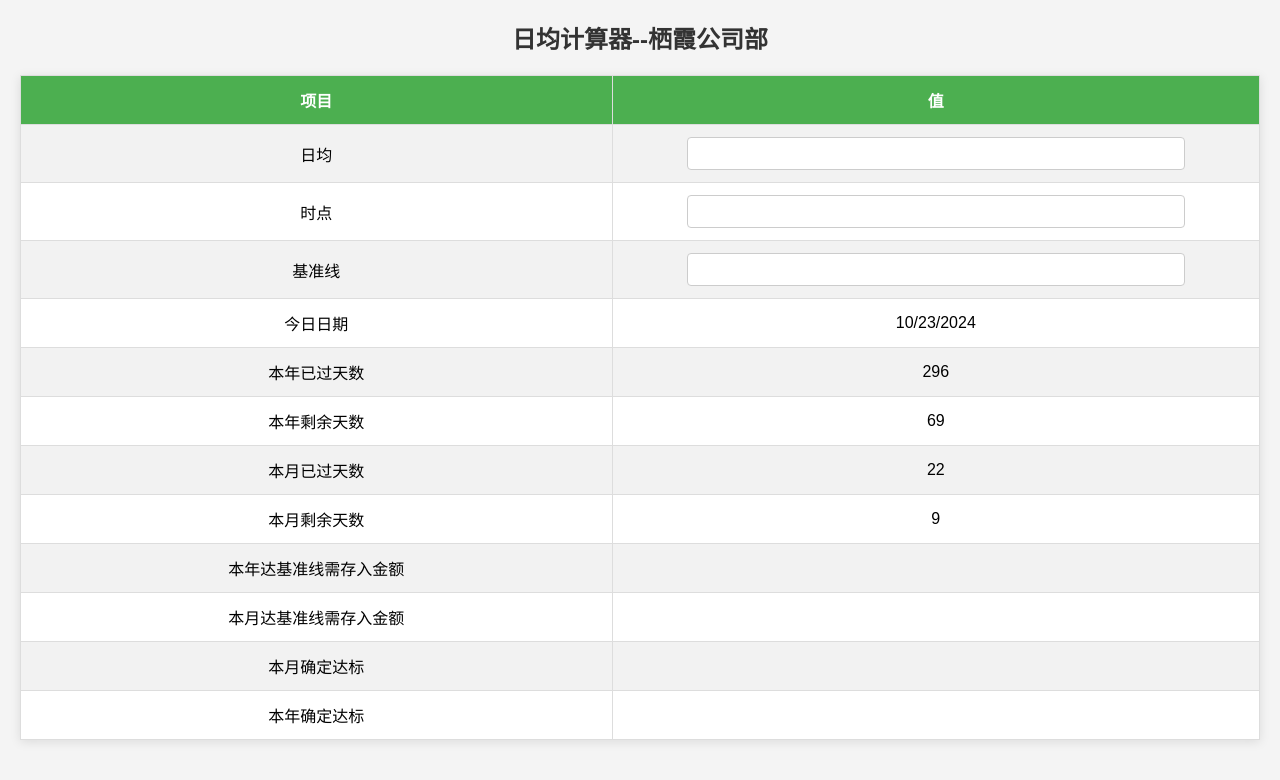
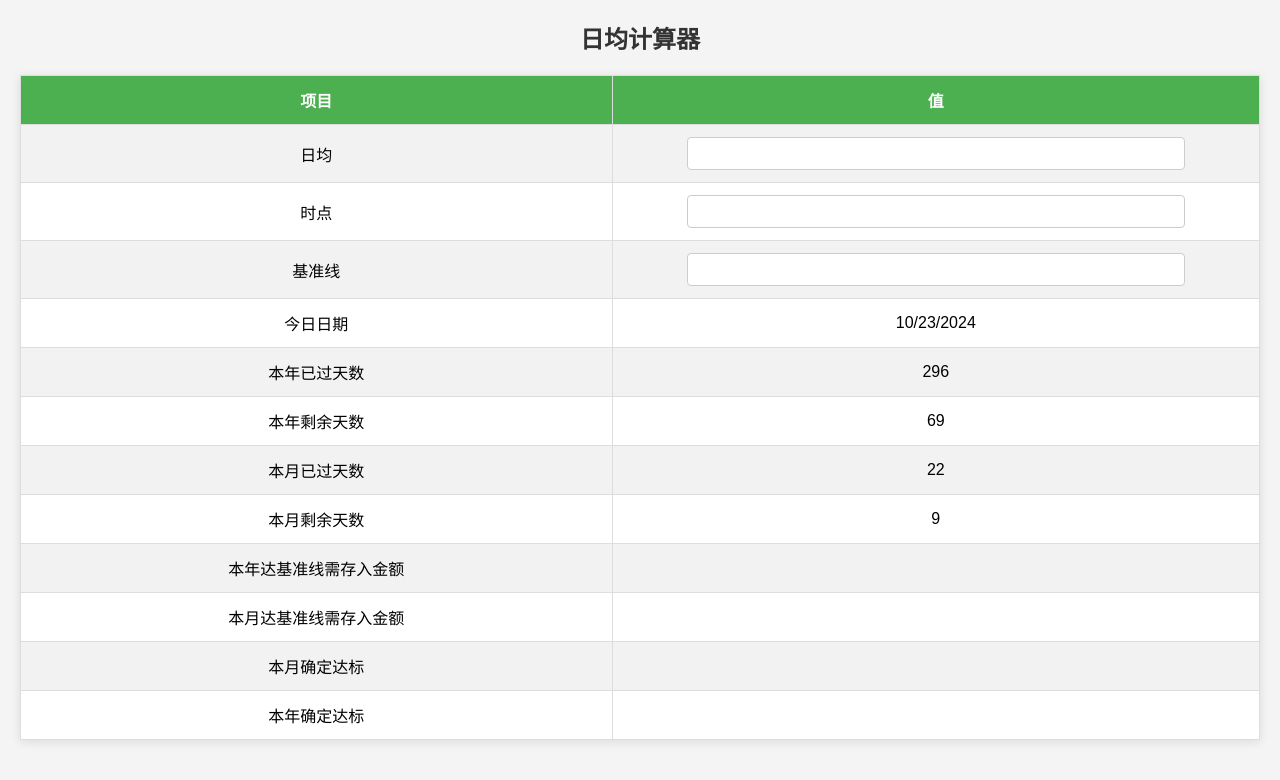
Before and after one commit to dongmu233/-, a plain HTML site: page index.html in a window 1280 px wide. Drawn offline with Linux system fonts and the light colour scheme.

Commit message:
Update index.html

```diff
--- a/index.html
+++ b/index.html
@@ -56,7 +56,7 @@
 </head>
 <body>
 
-<h2>日均计算器--栖霞公司部</h2>
+<h2>日均计算器</h2>
 <table>
     <tr>
         <th>项目</th>
```
